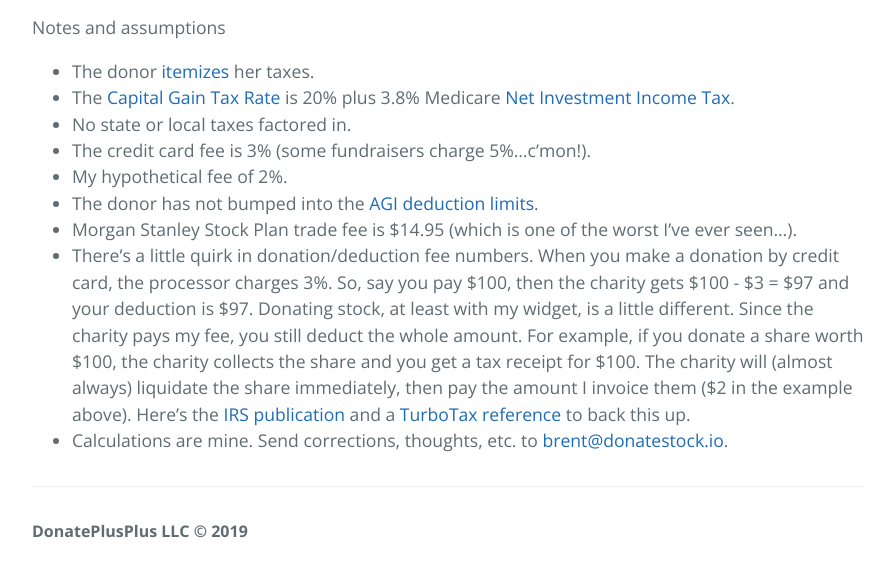
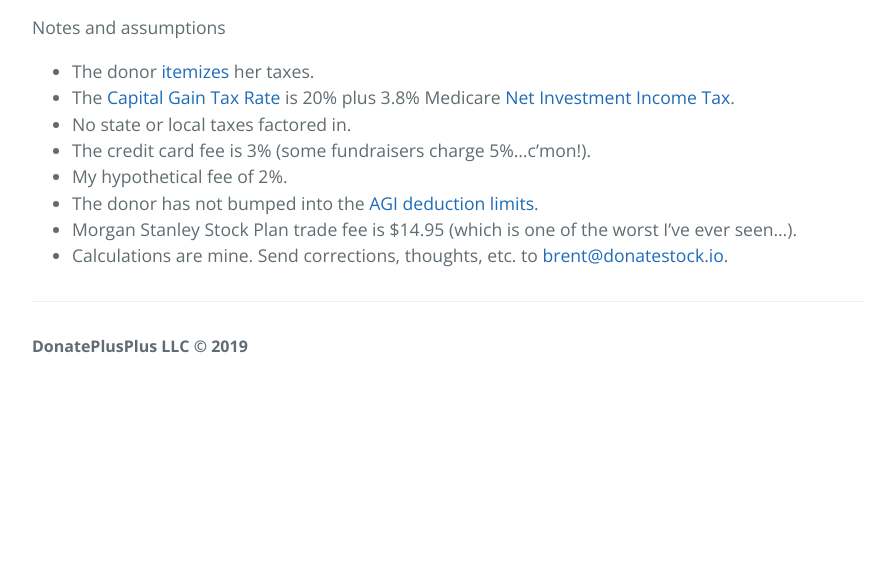
Before and after one commit to brntsllvn/donate-stock, a Jekyll site: the page built from _posts/2019-02-09-why-donate-stock.markdown, in a window 1280 px wide and 900 px high, scrolled down 1026 px, cut to the strip 325-900 px from the top of the window. Shown: the whole strip, without its empty margins (192-1087 px from the left). Built offline with Jekyll 4.4.1, drawn with Linux system fonts in a browser that asks for light colours; after the commit the page ends 1741 px from its top, so only the background shows below that.

Commit message:
remove fee

```diff
--- a/_posts/2019-02-09-why-donate-stock.markdown
+++ b/_posts/2019-02-09-why-donate-stock.markdown
@@ -24,5 +24,4 @@ Notes and assumptions
 + My hypothetical fee of 2%.
 + The donor has not bumped into the [AGI deduction limits](https://www.irs.gov/charities-non-profits/charitable-organizations/charitable-contribution-deductions).
 + Morgan Stanley Stock Plan trade fee is $14.95 (which is one of the worst I've ever seen...).
-+ There's a little quirk in donation/deduction fee numbers. When you make a donation by credit card, the processor charges 3%. So, say you pay $100, then the charity gets $100 - $3 = $97 and your deduction is $97. Donating stock, at least with my widget, is a little different. Since the charity pays my fee, you still deduct the whole amount. For example, if you donate a share worth $100, the charity collects the share and you get a tax receipt for $100. The charity will (almost always) liquidate the share immediately, then pay the amount I invoice them ($2 in the example above). Here's the [IRS publication](https://www.irs.gov/publications/p526#en_US_2014_publink1000229793) and a [TurboTax reference](https://ttlc.intuit.com/questions/2930081-are-processing-fees-for-charitable-contributions-tax-deductible) to back this up.
 + Calculations are mine. Send corrections, thoughts, etc. to <brent@donatestock.io>.
```
